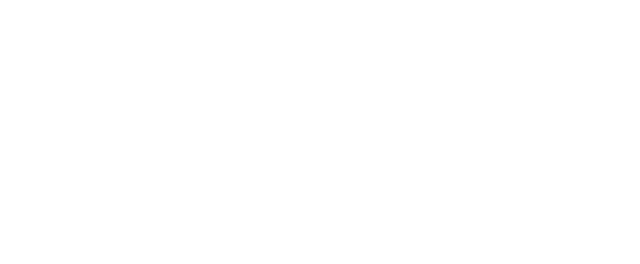
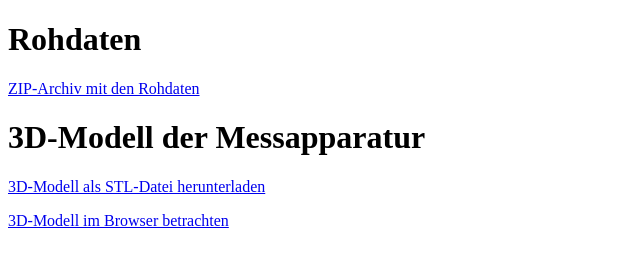
Before and after one commit to jan-de-haan/facharbeit, a plain HTML site: page docs/index.html in a window 1280 px wide. Shown: the whole page, without its empty margins (0-640 px from the left). Drawn offline with Linux system fonts and the light colour scheme.

Commit message:
Links zu Rohdaten und 3D-Modell

```diff
--- a/docs/index.html
+++ b/docs/index.html
@@ -5,6 +5,11 @@
     <title>Facharbeit</title>
 </head>
 <body>
+<h1>Rohdaten</h1>
+<p><a href="https://github.com/jan-de-haan/facharbeit/raw/master/Rohdaten.zip">ZIP-Archiv mit den Rohdaten</a></p>
+<h1>3D-Modell der Messapparatur</h1>
+<p><a href="https://raw.githubusercontent.com/jan-de-haan/facharbeit/master/Messapparatur.stl">3D-Modell als STL-Datei herunterladen</a></p>
 
+<p><a href="https://github.com/jan-de-haan/facharbeit/blob/master/Messapparatur.stl">3D-Modell im Browser betrachten</a></p>
 </body>
 </html>
```
